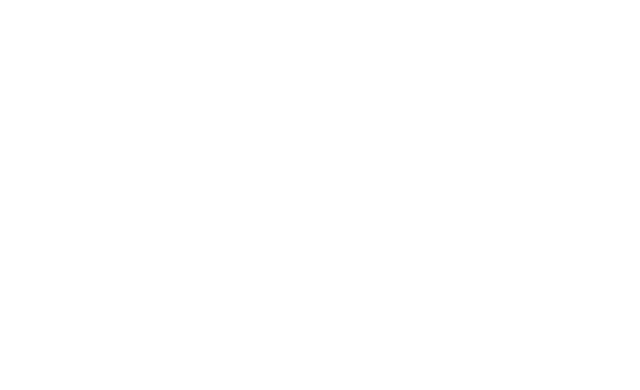
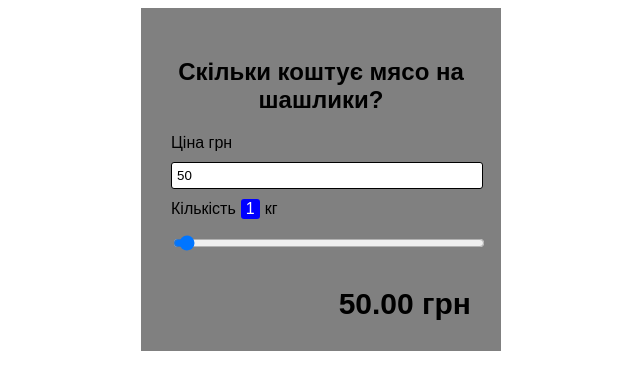
Before and after one commit to simakol/GoIT74, a plain HTML site: page index.html in a window 1280 px wide. Shown: the whole page, without its empty margins (319-959 px from the left). Drawn offline with Linux system fonts and the light colour scheme.

Commit message:
lesson-13

```diff
--- a/index.html
+++ b/index.html
@@ -8,6 +8,17 @@
 </head>
 
 <body>
+    <div class="container">
+        <h2 class="title">Скільки коштує мясо на шашлики?</h2>
+        <form action="#" class="form" id="form">
+            <label for="price">Ціна грн</label>
+            <input type="number" id="price" name="price" value="50">
+            <label for="quantity">Кількість<span class="amount" id="amount">1</span>кг </label>
+            <input type="range" id="quantity" name="quantity" value="1" min="1" , max="20">
+        </form>
+        <p class="text-right total" id="total"></p>
+    </div>
+
 
     <script src="script.js"></script>
 </body>
--- a/script.js
+++ b/script.js
@@ -0,0 +1,98 @@
+// const elem = document.querySelector("div");
+
+// elem.addEventListener("click", (event) => {
+//   // console.log(event);
+//   // console.log(event.currentTarget);
+//   console.log(event.target);
+// });
+
+/*
+<div style="background-color: red;"><button><span>this is button</span></button></div>
+*/
+
+// const allElems = document.querySelectorAll("*");
+
+// for (const elem of allElems) {
+//   elem.addEventListener(
+//     "click",
+//     (event) => {
+//       alert(`Занурення: ${elem.tagName}`);
+//       // console.log(event.currentTarget);
+//     },
+//     true
+//   );
+
+//   elem.addEventListener("click", (event) => {
+//     alert(`Всплиття: ${elem.tagName}`);
+//     // console.log(event.currentTarget);
+//   });
+// }
+
+/*
+* event.target - цільовий елемент, на якому відбулася подія
+
+* event.currentTarget - це елемент, на якому висить обробник подій
+*/
+
+//! =============================================
+
+// Створити калькулятор вартості продукту в залежності від ціни. При роботі з подіями використовувати делагування.
+
+// При змінні данних в інпуті №1 чи №2 автоматично має перераховуватися загальна вартість
+
+// Завжди має відображатися валюта - гривня
+
+// Загальна сума відображається з копійками (2 знаки після коми)
+
+// В підписі другого інпута має бути кольорова підказка скільки кілограм вибрав користувач на другому інпуті.
+
+// Кольорова підказка має змінювати своє значення при перетягувані повзунка.
+
+// В інпуті №2 мін і мах поріг встановлюєте самостійно.
+
+// При завантаженні сторінки сприпт має автоматично розрахувати вартість на основі даних за замовчуванням які ви встановите в розмітці.
+
+// обʼєкт, у якому будемо зберігати значення полів з форми та рахувати фінальну вартість
+const data = {
+  price: 0,
+  quantity: 0,
+  calcTotalPrice() {
+    return (this.price * this.quantity).toFixed(2);
+  },
+};
+
+//dom links
+const form = document.getElementById("form");
+const total = document.getElementById("total");
+const amount = document.getElementById("amount");
+
+dataFill();
+update();
+
+//events
+form.addEventListener("input", handleFormChange);
+
+//functions
+function handleFormChange({ target }) {
+  const { value } = target;
+
+  // if (target === form.elements.quantity) {
+  //   amount.textContent = value;
+  // }
+
+  target.setAttribute("value", value);
+  dataFill();
+  update();
+}
+
+//* наповнює обʼєкт data значеннями з атрибутів value у елементів форм
+function dataFill() {
+  data.price = form.elements.price.getAttribute("value");
+  data.quantity = form.elements.quantity.getAttribute("value");
+}
+
+//* оновлює інтерфейс калькулятора (показує вартість та оновлює amount)
+function update() {
+  total.textContent = data.calcTotalPrice() + " грн";
+  amount.textContent = data.quantity;
+}
--- a/style.css
+++ b/style.css
@@ -0,0 +1,43 @@
+* {
+  font-family: Arial, Helvetica, sans-serif;
+}
+.container {
+  width: 300px;
+  background-color: grey;
+  margin: auto;
+  padding: 30px;
+}
+
+.title {
+  text-align: center;
+  font-family: Arial, Helvetica, sans-serif;
+}
+
+input {
+  display: block;
+  width: 100%;
+  border-radius: 3px;
+  border: 1px solid black;
+  padding: 5px;
+  margin-top: 10px;
+}
+#price {
+  margin-bottom: 10px;
+}
+
+.text-right {
+  text-align: right;
+  font-size: 30px;
+  font-family: Arial, Helvetica, sans-serif;
+  font-weight: 700;
+  margin-bottom: 0;
+}
+
+.amount {
+  background-color: blue;
+  display: inline-block;
+  padding: 1px 5px;
+  margin: 0 5px;
+  border-radius: 3px;
+  color: #fff;
+}
```
